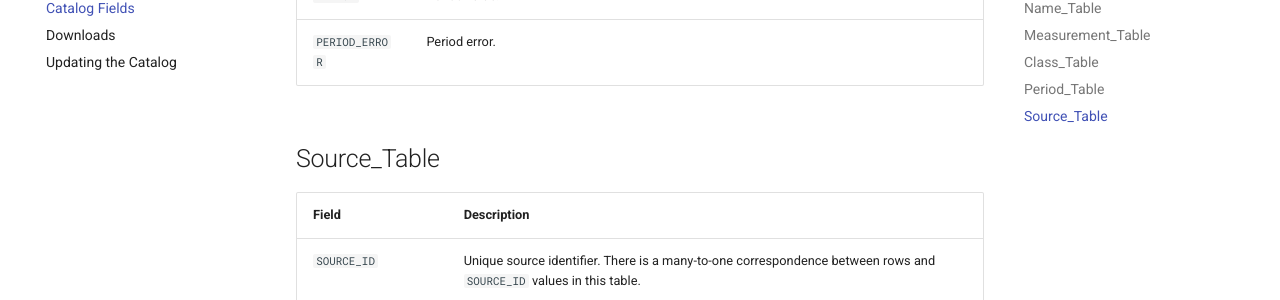
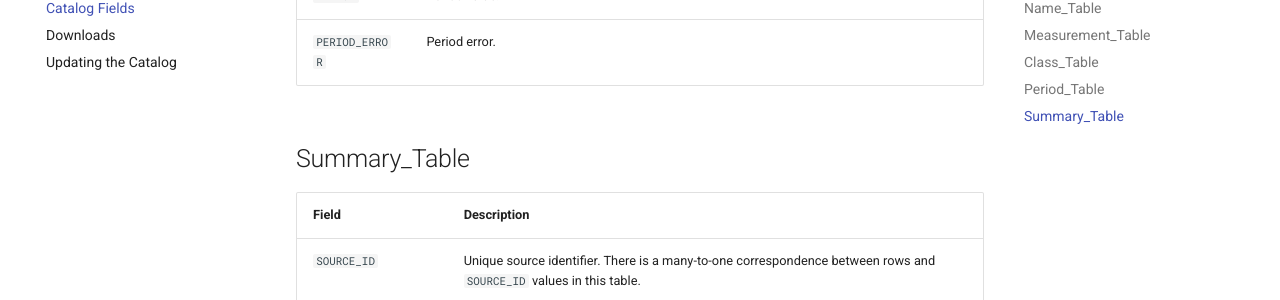
Before and after one commit to jprenderg/OcvcVlassRacs, an MkDocs documentation site: the page built from docs/fields.md, in a window 1280 px wide and 900 px high, scrolled down 2981 px. Shown: the part 127-427 px from the top of the window. Built offline with MkDocs 1.6.1 and Material for MkDocs 9.7.7, drawn with Linux system fonts in a browser that asks for light colours.

Commit message:
Update fields.md

```diff
--- a/docs/fields.md
+++ b/docs/fields.md
@@ -95,7 +95,7 @@ This page summarizes the fields included in the OCVC VLASS/RACS catalog database
 | `PERIOD` | Period value. |
 | `PERIOD_ERROR` | Period error. |
 
-## Source_Table
+## Summary_Table
 
 | Field | Description |
 |---|---|
```
